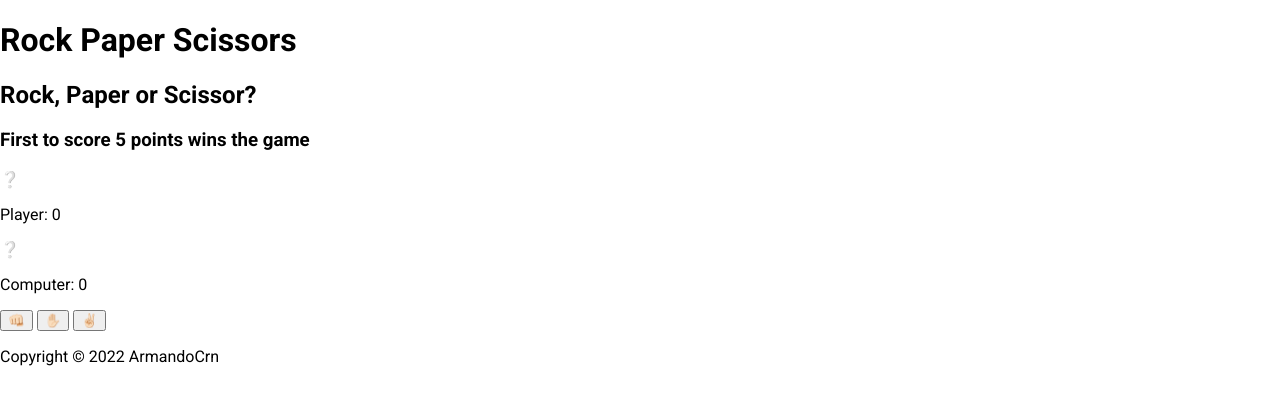
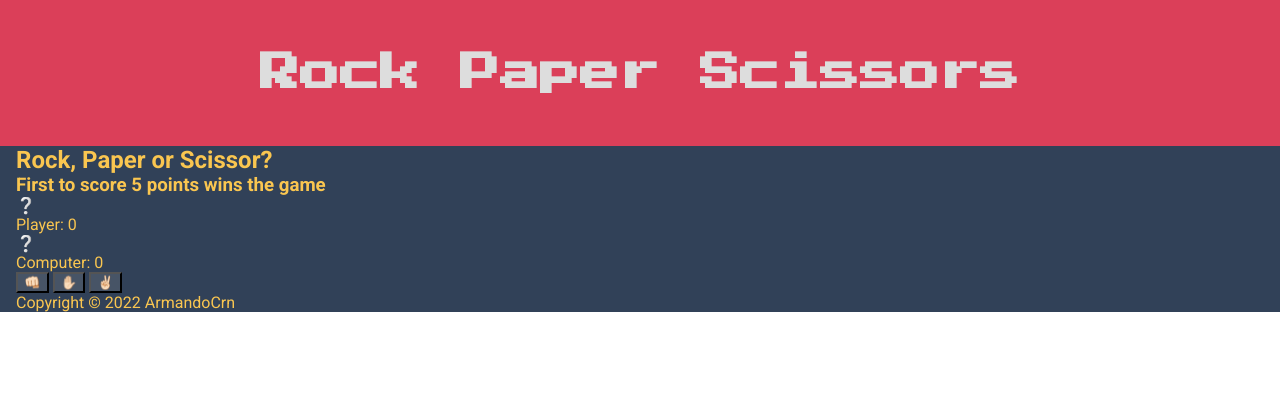
Before and after one commit to ArmandoCrn/JavascriptFirstProject-OdinProject, a plain HTML site: page index.html in a window 1280 px wide. Drawn offline with Linux system fonts and the light colour scheme.

Commit message:
Header ok

```diff
--- a/index.html
+++ b/index.html
@@ -14,11 +14,13 @@
   </head>
 
   <body>
-    <header class="header">
-      <h1 class="title">Rock Paper Scissors</h1>
+    <header class="header p-x">
+      <div class="container">
+        <h1 class="title">Rock Paper Scissors</h1>
+      </div>
     </header>
 
-    <main>
+    <main class="main p-x">
       <h2>Rock, Paper or Scissor?</h2>
       <h3>First to score 5 points wins the game</h3>
 
@@ -34,16 +36,16 @@
         </div>
       </section>
 
-      <section class="RPS">
-        <button class="rock">👊🏻</button>
+      <section class="cards">
+        <button class="rock card">👊🏻</button>
 
-        <button class="paper">✋🏻</button>
+        <button class="paper card">✋🏻</button>
 
-        <button class="scissore">✌🏻</button>
+        <button class="scissore card">✌🏻</button>
       </section>
     </main>
 
-    <footer>
+    <footer class="footer p-x">
       <p>Copyright &copy; 2022 ArmandoCrn</p>
     </footer>
   </body>
--- a/style.css
+++ b/style.css
@@ -6,9 +6,15 @@
 
 :root {
   --black: #000;
-  --white: #fff;
+  --white: #ddd;
   --roboto: "Roboto", sans-serif;
   --title-font: "Press Start 2P", cursive;
+  --blue: #314158;
+  --light-blue: #475466;
+  --yellow: #fac650;
+  --red: #db3f59;
+  --colore2: #62b49c;
+  --colore3: #8070ac;
 }
 
 /*==========
@@ -30,18 +36,75 @@ body {
   padding: 0;
 }
 
+h1,
+h2,
+h3,
+p {
+  margin: 0;
+}
+
+.p-x {
+  padding-inline: 1rem;
+}
 /*============
   TYPOGRAPHY
 ============*/
 
 body {
   font-family: var(--roboto);
+  color: var(--yellow);
+}
+
+.header {
+  font-family: var(--title-font);
+  background-color: var(--red);
+  color: var(--white);
+}
+
+.title {
+  text-align: center;
+  line-height: 1.4;
+}
+
+.main,
+.footer {
+  background-color: var(--blue);
+}
+
+.card {
+  background-color: var(--light-blue);
 }
 
 /*==========
   SPECIFIC
 ==========*/
+/* +-- HEADER --+  */
+
+.header {
+  padding-block: 2.8rem;
+}
+
+.header .container {
+  max-width: 300px;
+  margin: auto;
+}
+
+/* +-- MAIN --+  */
+
+.main {
+}
 
 /*==============
   MEDIA QUERIES
 ==============*/
+@media (min-width: 425px) {
+  .title {
+    font-size: 2.5rem;
+  }
+}
+
+@media (min-width: 795px) {
+  .header .container {
+    max-width: none;
+  }
+}
```
